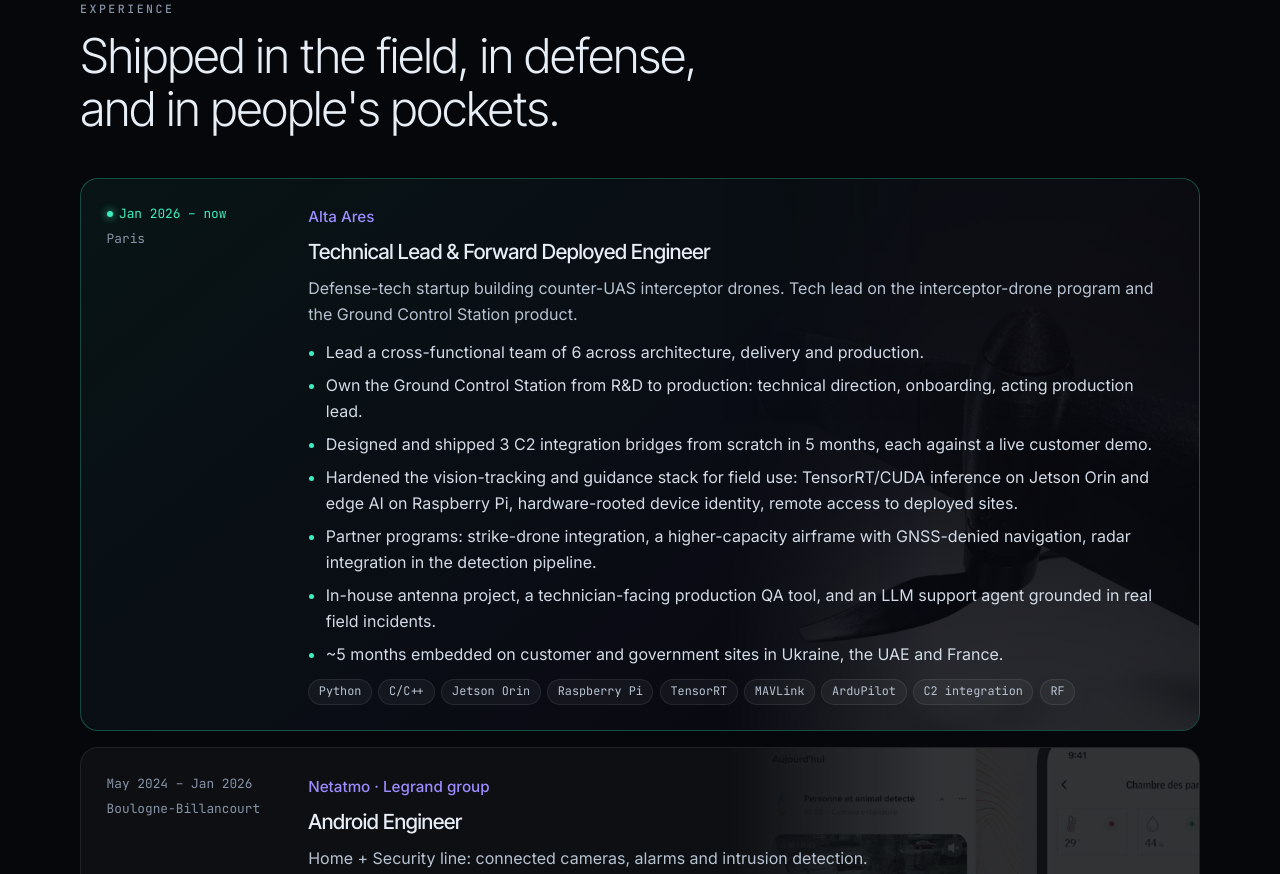
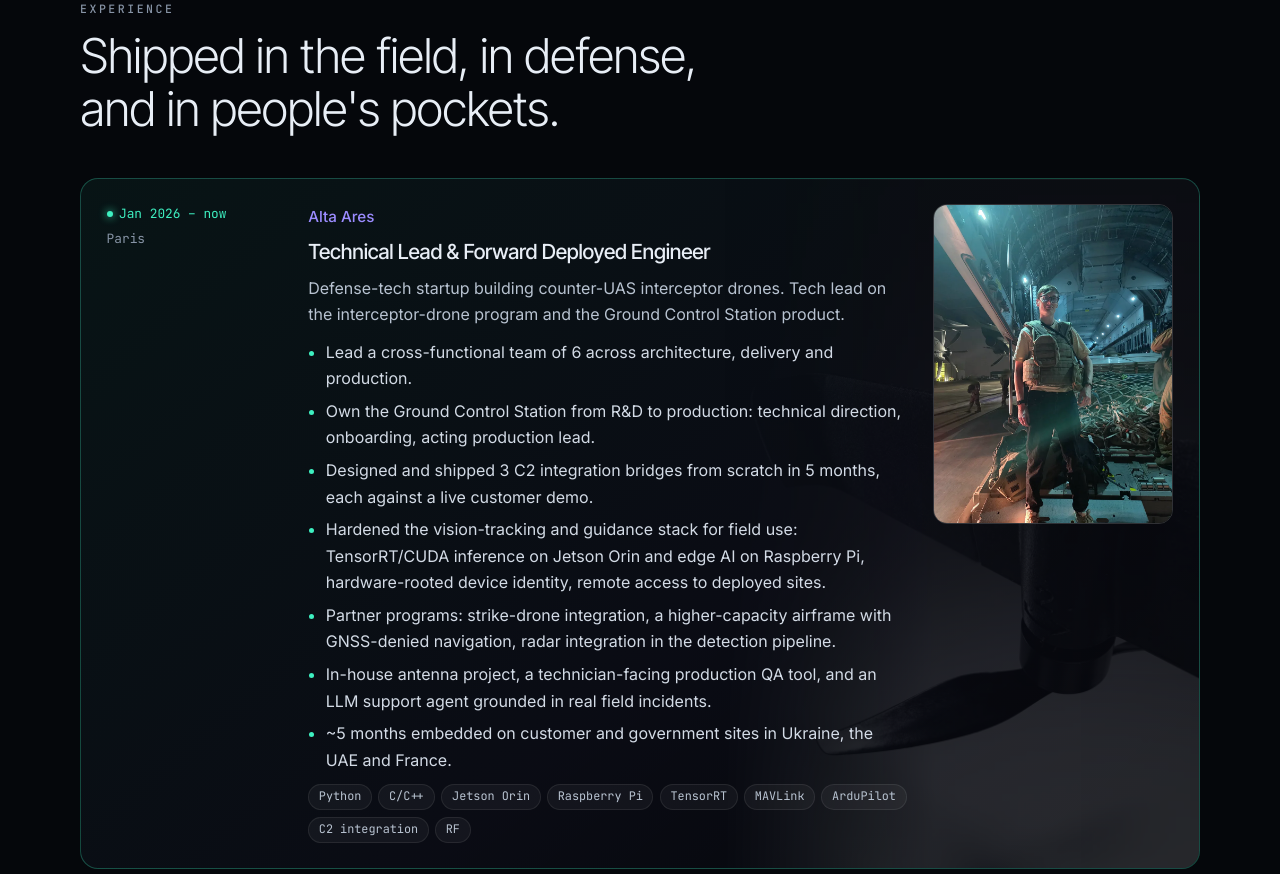
Before and after one commit to Goudurixx/sylvainrousseau.dev, an Astro site: page / in a window 1280 px wide. Shown: the part 1049-1923 px from the top of the page. Built offline with nearby package versions, Linux system fonts and the light colour scheme; Astro itself is replaced by a stand-in of ours.

Commit message:
Field portrait on the Alta Ares card

```diff
--- a/src/data/career.ts
+++ b/src/data/career.ts
@@ -11,7 +11,7 @@ export interface Role {
   stack: string[];
   current?: boolean;
   visual?: string; // faint image on the card (official store screenshots, never internal material)
-  photo?: { src: string; alt: string }; // a real photo shown inside the card
+  photo?: { src: string; alt: string; portrait?: boolean }; // a real photo shown inside the card
 }
 
 export const roles: Role[] = [
@@ -22,6 +22,7 @@ export const roles: Role[] = [
     period: 'Jan 2026 – now',
     current: true,
     visual: '/roles/altaares.webp',
+    photo: { src: '/roles/field-a400m.webp', alt: 'Boarding a military transport aircraft for a field deployment', portrait: true },
     context:
       'Defense-tech startup building counter-UAS interceptor drones. Tech lead on the interceptor-drone program and the Ground Control Station product.',
     highlights: [
--- a/src/pages/index.astro
+++ b/src/pages/index.astro
@@ -67,6 +67,7 @@ const [current, ...past] = roles;
             <ul>{current.highlights.map((h) => <li>{h}</li>)}</ul>
             <div class="tags">{current.stack.map((t) => <span class="tag">{t}</span>)}</div>
           </div>
+          {current.photo && <figure class="role-portrait"><img src={current.photo.src} alt={current.photo.alt} loading="lazy" /></figure>}
         </article>
         {past.map((r) => (
           <article class={`panel role reveal ${r.highlights.length ? '' : 'compact'} ${r.visual ? 'has-visual' : ''}`}>
--- a/src/styles/global.css
+++ b/src/styles/global.css
@@ -269,3 +269,10 @@ main.narrow h2 { font-size: 1.6rem; margin-top: 1.8rem; }
 .prose img { max-width: 100%; border-radius: 12px; border: 1px solid var(--line); }
 .prose h2 { font-size: 1.5rem; margin-top: 1.4rem; }
 .prose ul { padding-left: 1.2rem; display: grid; gap: .4rem; }
+
+/* field portrait on the current role: third column on wide screens */
+.role.current { grid-template-columns: 11rem 1fr 15rem; }
+.role-portrait { margin: 0; align-self: start; }
+.role-portrait img { width: 100%; aspect-ratio: 3 / 4; object-fit: cover; object-position: 50% 30%; border-radius: 14px; border: 1px solid var(--line-strong); display: block; }
+@media (max-width: 1000px) { .role.current { grid-template-columns: 11rem 1fr; } .role-portrait { grid-column: 2; max-width: 16rem; } }
+@media (max-width: 720px) { .role.current { grid-template-columns: 1fr; } .role-portrait { grid-column: auto; } }
```
Also changed, not shown: public/roles/field-a400m.webp (added).
